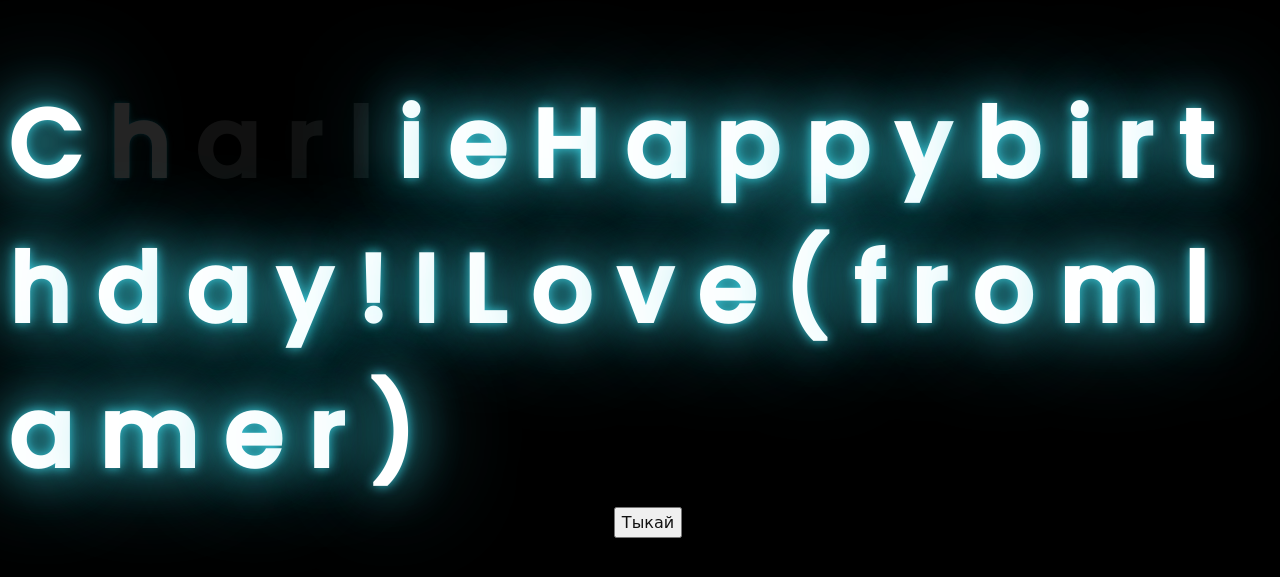
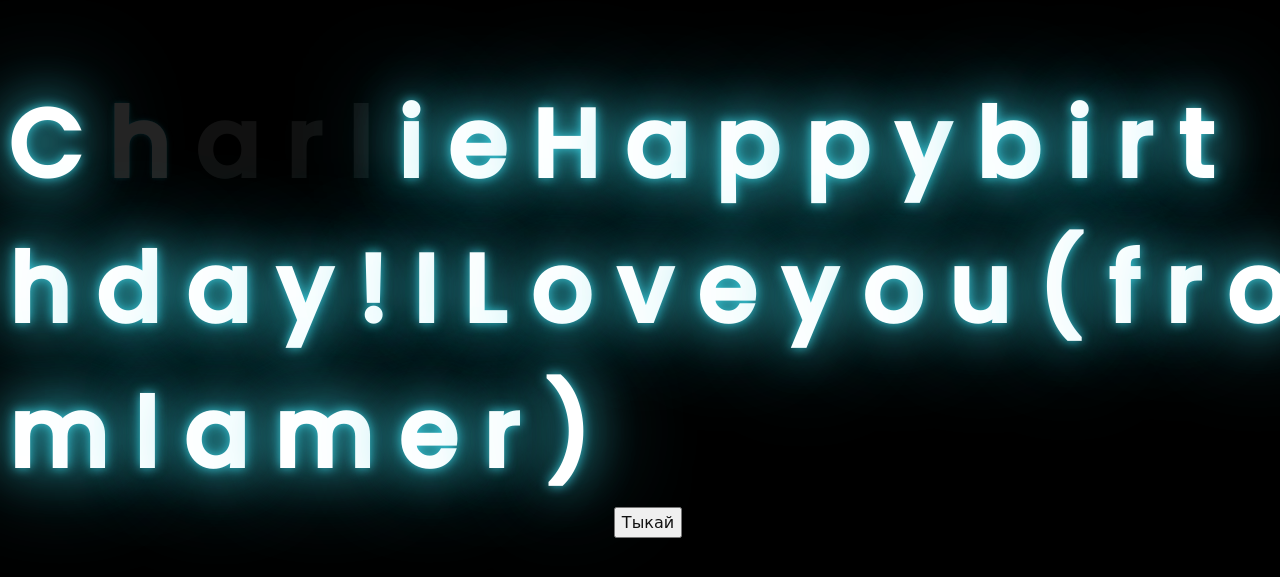
Before and after one commit to c0balt228-coder/charlieiloveyou, a plain HTML site: page index.html in a window 1280 px wide. Shown: the part 103-680 px from the top of the page. Drawn offline with Linux system fonts and the light colour scheme.

Commit message:
Update index.html

```diff
--- a/index.html
+++ b/index.html
@@ -42,6 +42,10 @@
         <span>v</span>
         <span>e</span>
         <span> </span>
+        <span>y</span>
+        <span>o</span>
+        <span>u</span>
+        <span> </span>
         <span>(</span>
         <span>f</span>
         <span>r</span>
```
